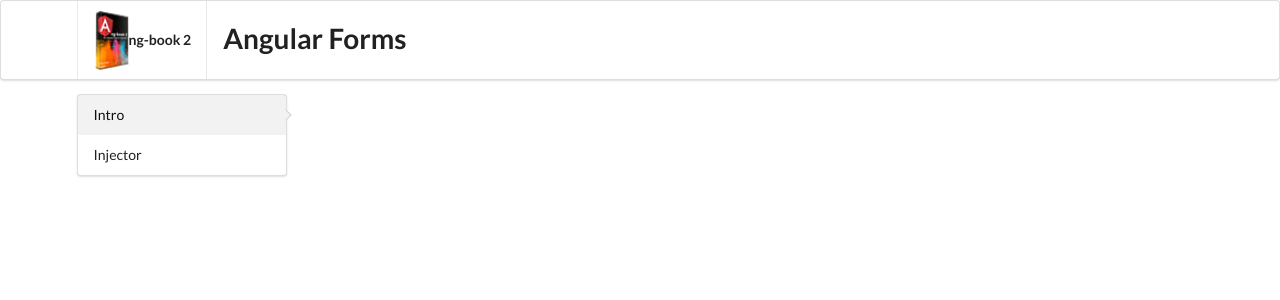
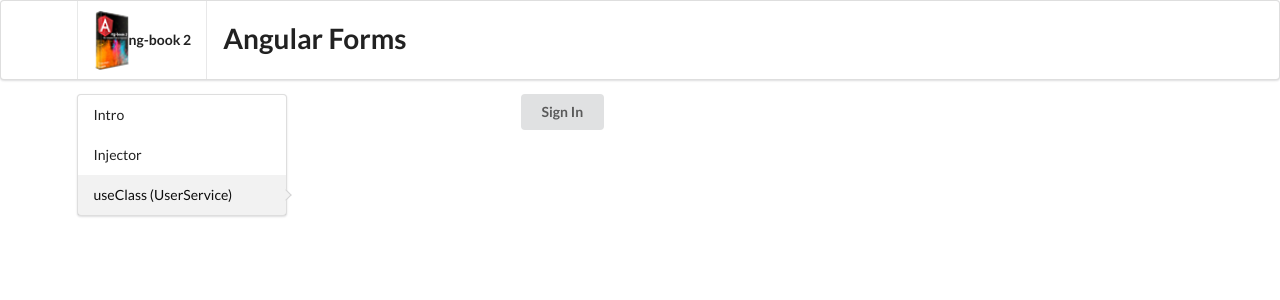
Before and after one commit to st411ar/dependency-injection, an Angular app: page /use-class in a window 1280 px wide. Before the commit this address led to /. Shown: the top 300 px of the page. Built offline with nearby package versions, Linux system fonts and the light colour scheme.

Commit message:
created angular built-in DI example

```diff
--- a/src/app/app.module.ts
+++ b/src/app/app.module.ts
@@ -9,15 +9,20 @@ import { ItemComponent } from './sidebar/item/item.component';
 import { IntroComponent } from './intro/intro.component';
 import { UserDemoInjectorComponent } from './user-demo-injector/user-demo-injector.component';
 
+import { UserDemoModule } from './user-demo/user-demo.module';
+import { UserDemoComponent } from './user-demo/user-demo.component';
+
 
 export const examples: ExampleModel[] = [
 	{ label: 'Intro', path: '' },
 	{ label: 'Injector', path: 'injector' },
+	{ label: 'useClass (UserService)', path: 'use-class' },
 ];
 
 const routes: Routes = [
 	{ path: '', component: IntroComponent, pathMatch: 'full' },
 	{ path: 'injector', component: UserDemoInjectorComponent, pathMatch: 'full' },
+	{ path: 'use-class', component: UserDemoComponent, pathMatch: 'full' },
 ];
 
 
@@ -31,7 +36,9 @@ const routes: Routes = [
 	],
 	imports: [
 		BrowserModule,
-		RouterModule.forRoot(routes)
+		RouterModule.forRoot(routes),
+
+		UserDemoModule,
 	],
 	providers: [
 		{ provide: 'Examples', useValue: examples }
--- a/src/app/user-demo-injector/user-demo-injector.component.ts
+++ b/src/app/user-demo-injector/user-demo-injector.component.ts
@@ -1,6 +1,7 @@
 import { Component, OnInit, ReflectiveInjector } from '@angular/core';
 
 import { UserService } from '../services/user.service';
+
 
 @Component({
 	selector: 'app-user-demo-injector',
--- /dev/null
+++ b/src/app/user-demo/user-demo.component.html
@@ -0,0 +1,14 @@
+<div>
+	<p
+			*ngIf="userName"
+			class="welcome"
+	>
+		Welcome: {{ userName }}
+	</p>
+	<button
+			class="ui button"
+			(click)="signIn()"
+	>
+		Sign In
+	</button>
+</div>
--- /dev/null
+++ b/src/app/user-demo/user-demo.component.ts
@@ -0,0 +1,26 @@
+import { Component, OnInit } from '@angular/core';
+
+import { UserService } from '../services/user.service';
+
+
+@Component({
+	selector: 'app-user-demo',
+	templateUrl: './user-demo.component.html'
+})
+export class UserDemoComponent implements OnInit {
+	userName: string;
+
+	constructor(private userService: UserService) {}
+
+	ngOnInit() {}
+
+
+	signIn(): void {
+		this.userService.setUser({
+			name: 'Nate Murray'
+		});
+		this.userName = this.userService.getUser().name;
+		console.log('User name is: ', this.userName);
+	}
+
+}
```
Also changed, not shown: src/app/user-demo/user-demo.module.ts (added, +16 -0 lines).
